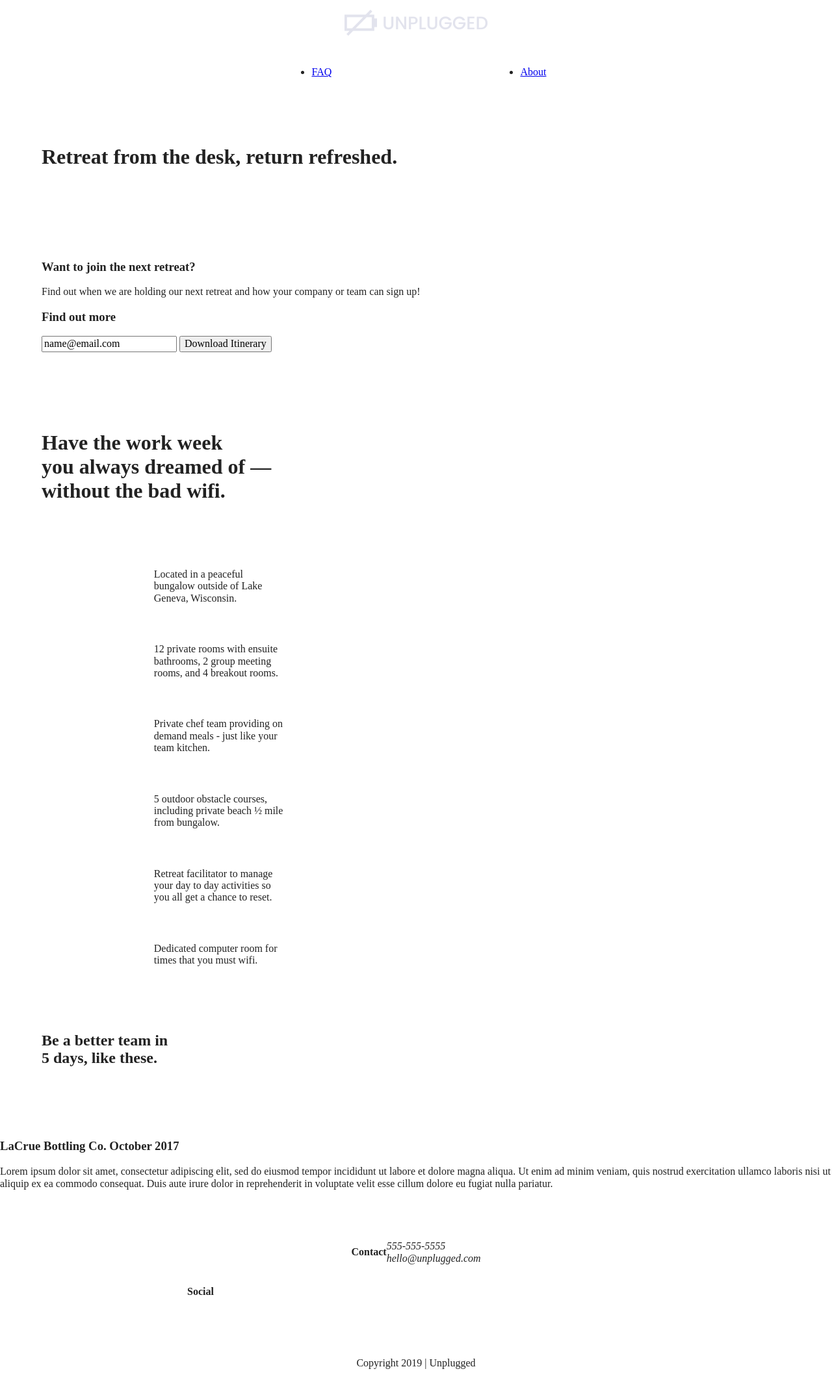
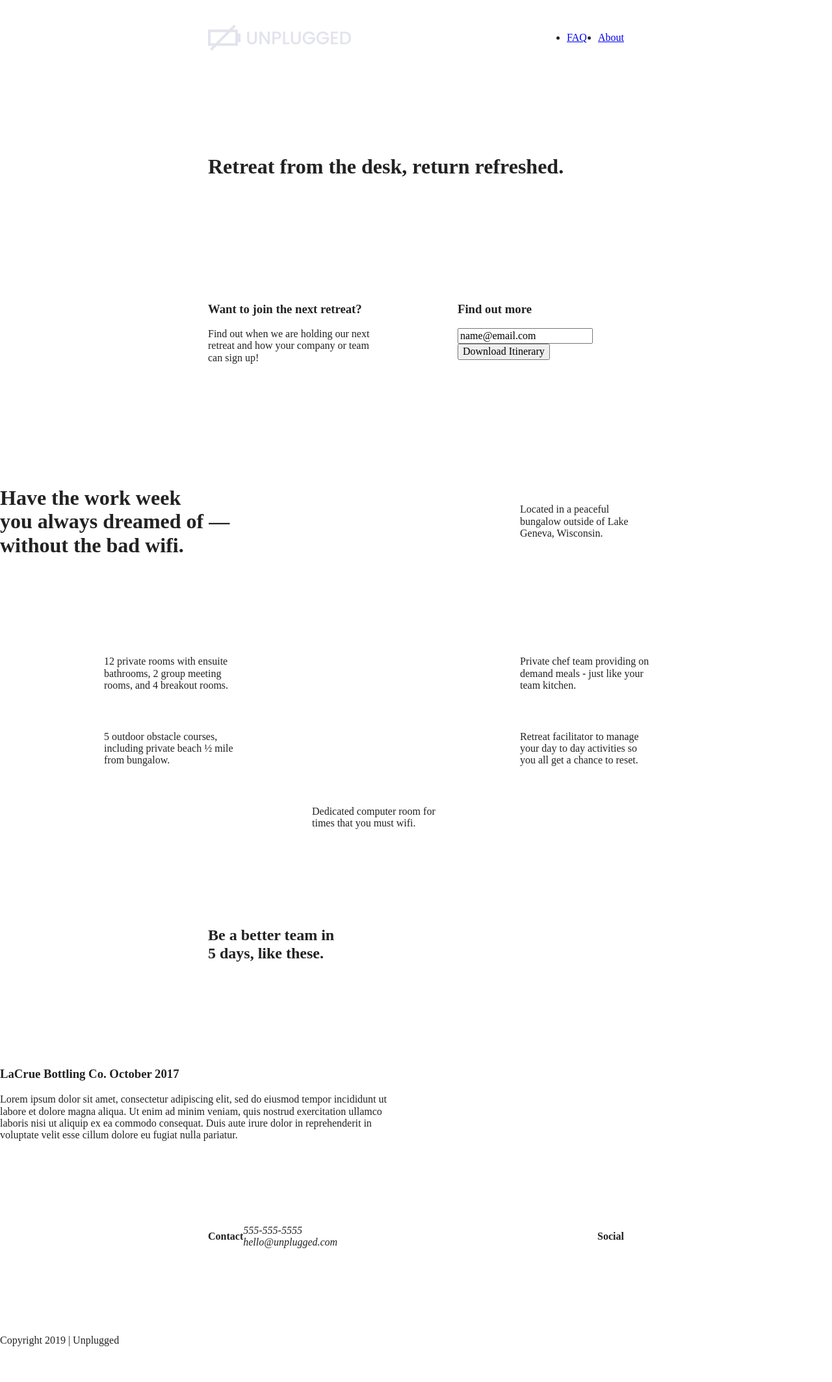
Before and after one commit to selamwondwossen/unplugged-retreat, a website built with Parcel: page index.html in a window 1280 px wide. Shown: the whole page at 65% size. After the commit the page ends 2092 px from the top, so only its background shows below. Built offline with nearby package versions, Linux system fonts and the light colour scheme.

Commit message:
Added breakpoints for tablet and desktop.

```diff
--- a/css/main.css
+++ b/css/main.css
@@ -205,6 +205,7 @@ textarea {
   }
 
   .features article{
+    flex-basis: ;
     width: 63%;
     margin: 30px 0
   }
@@ -281,6 +282,7 @@ textarea {
   }
 
   .faq-content {
+    flex-basis: 640px;
     margin-bottom: 50px;
   }
 
@@ -372,16 +374,146 @@ textarea {
    Modify as content requires.
    ========================================================================== */
 
-@media only screen and (min-width: 35em) {
-  /* Style adjustments for viewports that meet the condition */
+  @media only screen and (min-width: 768px) {
+  /* Tablet styles here */
+
+  /* General styles */
+  .content-wrapper {
+    max-width: 640px;
+    margin: 100px 0;
+  }
+
+  /* Header */
+
+  header {
+    justify-content: space-around;
+    padding: 33px 0;
+
+  }
+
+  header .content-wrapper {
+    justify-content: space-between;
+    width:100%;
+  }
+
+  header nav {
+    width: 20%;
+  }
+
+  header nav ul {
+    justify-content: space-between;
+  }
+
+  .header-divider {
+    display: none;
+  }
+
+  /* Hero Area */
+
+  /* Aside */
+  aside .content-wrapper {
+    display: flex;
+    justify-content: space-between;
+    flex-flow: row wrap;
+    margin: 50px 0;
+  }
+
+  aside .content-wrapper .form-description,
+  aside .content-wrapper .form {
+    width: 40%;
+    margin: 0;
+  }
+
+  /* Features */
+
+  .features article {
+    display: flex;
+    justify-content: center;
+    align-items: center;
+    flex-flow: column wrap;
+    width: 50%;
+
+  }
+
+  .features .features-item-description {
+    width: 50%;
+  }
+
+  /* Reviews */
+  .reviews article {
+    display: flex;
+    justify-content: space-between;
+  }
+
+  .reviews article div {
+    width: 49%;
+  }
+
+  /* Footer */
+  footer .content-wrapper {
+    width: 65%;
+    margin: 100px 0;
+  }
+
+  .footer-content {
+    display: flex;
+    justify-content: space-between;
+    align-items: center;
+  }
+
+  footer .contact {
+    margin-bottom: 0;
+  }
+
+  footer .copyright {
+      width: 100%;
+  }
+
+  /* ==========================================================================
+   About Page
+   ========================================================================== */
+   .mission-content {
+    display:flex;
+    justify-content: space-between;
+    align-items: center;
+    padding-top: 20px;
+  }
+
+  .mission-content p {
+    width: 45%;
+  }
+
+  .contact-section .content-wrapper h2 {
+    width: 80%;
+  }
+
+  .contact-content {
+    display:flex;
+    justify-content:space-between;
+    align-items:flex-start;
+  }
+
+  /* ==========================================================================
+     FAQ Page
+     ========================================================================== */
+      .faq .content-wrapper {
+          justify-content: space-between;
+      }
+
+      .faq-content {
+          flex-basis: 45%;
+      }
+
+      .faq h2 {
+          width: 100%;
+      }
 }
 
-@media print,
-  (-webkit-min-device-pixel-ratio: 1.25),
-  (min-resolution: 1.25dppx),
-  (min-resolution: 120dpi) {
-  /* Style adjustments for high resolution devices */
+
+@media only screen and (min-width: 1200px) {
+  /* Desktop styles here */
 }
+
 
 /* ==========================================================================
    Print styles.
```
